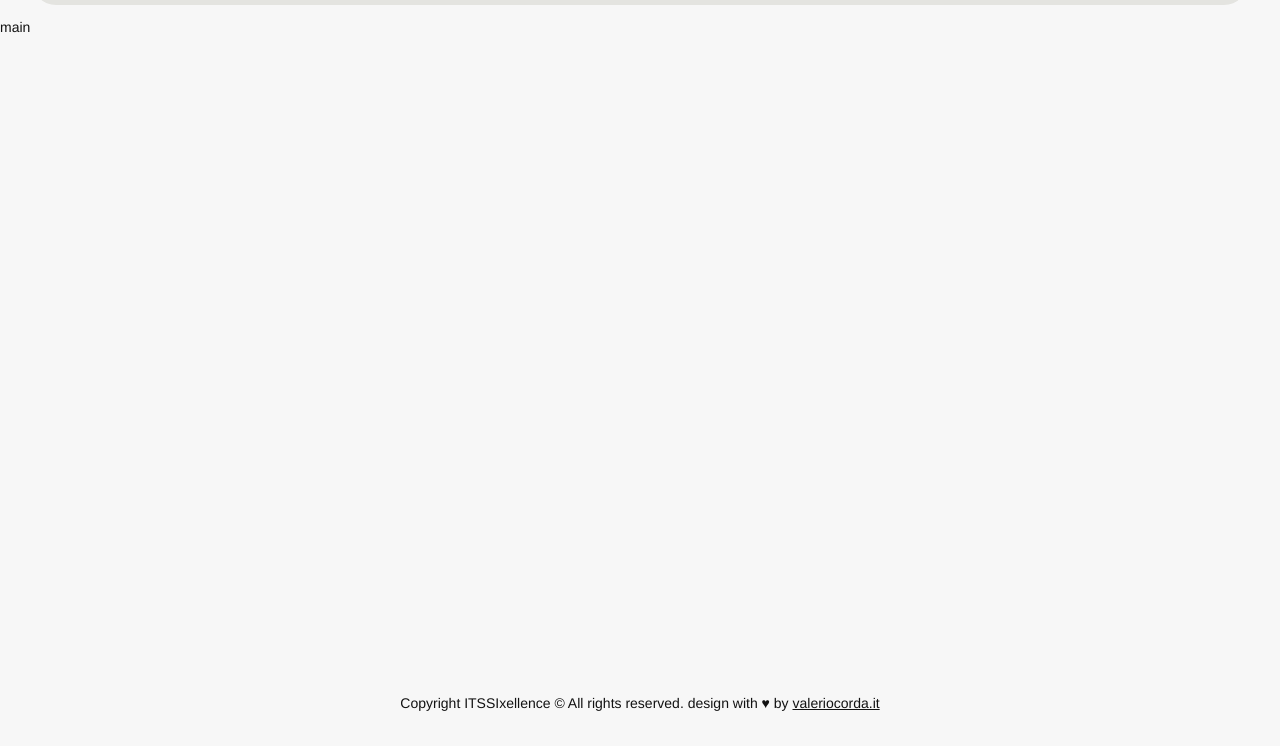
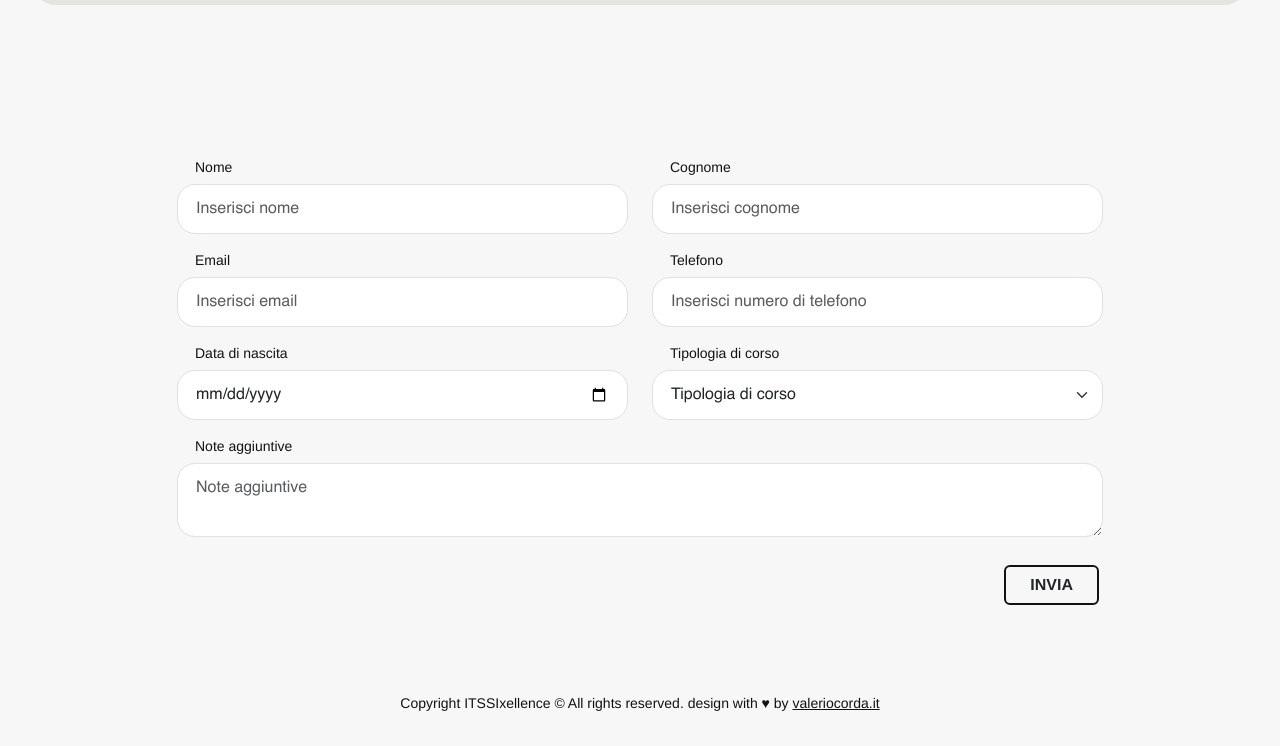
Before and after one commit to VALDEV05/gestionale_itssi, a plain HTML site: page index.html in a window 1280 px wide. Shown: the part 66-812 px from the top of the page. Drawn offline with nearby package versions, Linux system fonts and the light colour scheme.

Commit message:
complete structure form

```diff
--- a/assets/css/style.css
+++ b/assets/css/style.css
@@ -57,6 +57,24 @@ body {
   overflow-y: hidden;
   position: relative;
 }
+
+.btn-itssi {
+  border: 2px solid var(--black);
+  width: fit-content;
+  padding: 6px 24px;
+  text-transform: uppercase;
+  font-weight: 600;
+  margin-left: auto;
+  margin-top: 12px;
+  margin-right: 16px;
+  transition: all  ecubic-bezier(0.075, 0.82, 0.165, 1);
+}
+
+.btn-itssi:hover{
+   background-color: var(--black);
+   color: var(--nav-color);
+
+}
 /* ==========================================================================
    5.0 - Header
    ========================================================================== */
@@ -114,8 +132,21 @@ footer.site-footer {
   transform: translateX(-50%);
 }
 /* ==========================================================================
-  7.0 - HOME
+  7.0 - main
    ========================================================================== */
+   main.site-main{
+padding-top: 140px;
+   }
+main.site-main .container .row .col-md-10 form input,
+main.site-main .container .row .col-md-10 form select,
+main.site-main .container .row .col-md-10 form textarea {
+  padding: 12px 18px;
+  border-radius: 18px;
+}
+main.site-main .container .row .col-md-10 form label {
+  padding-left: 18px;
+  margin-bottom: 6px;
+}
 
 /* ==========================================================================
   -1 - Responsive
--- a/index.html
+++ b/index.html
@@ -69,10 +69,105 @@
       </nav>
     </header>
     <!-- /.site-header -->
-    <main class="site-main">main</main>
+    <main class="site-main">
+
+      <div class="container">
+        <div class="row">
+          <div class="col-md-12">
+          </div>
+          <div class="col-md-10 mx-auto">
+            <form id="datiUtenteForm">
+              <div class="row">
+                <div class="col">
+                  <label for="nome" class="form-label">Nome</label>
+                  <input
+                    type="text"
+                    class="form-control"
+                    placeholder="Inserisci nome"
+                    id="nome"
+                    aria-label="Inserisci nome"
+                    required
+                  />
+                </div>
+                <div class="col">
+                  <label for="cognome" class="form-label">Cognome</label>
+                  <input
+                    type="text"
+                    class="form-control"
+                    placeholder="Inserisci cognome"
+                    id="cognome"
+                    aria-label="Inserisci cognome"
+                    required
+                  />
+                </div>
+              </div>
+              <div class="row mt-3">
+                <div class="col">
+                  <label for="email" class="form-label">Email</label>
+                  <input
+                    type="email"
+                    class="form-control"
+                    placeholder="Inserisci email"
+                    id="email"
+                    aria-label="Inserisci email"
+                    required
+                  />
+                </div>
+                <div class="col">
+                  <label for="telefono" class="form-label">Telefono</label>
+                  <input
+                    type="tel"
+                    class="form-control"
+                    placeholder="Inserisci numero di telefono"
+                    id="telefono"
+                    aria-label="Inserisci numero di telefono"
+                    required
+                  />
+                </div>
+              </div>
+              <div class="row mt-3">
+                <div class="col">
+                  <label for="date" class="form-label">Data di nascita</label>
+                  <input
+                    type="date"
+                    class="form-control"
+                    placeholder="Inserisci data di nascita"
+                    id="dataNascita"
+                    aria-label="Inserisci data di nascita"
+                    required
+                  />
+                </div>
+                <div class="col">
+                   <label for="date" class="form-label">Tipologia di corso</label>
+                  <select
+                    class="form-select"
+                    aria-label="Tipologia di corso">
+                    <option selected>Tipologia di corso</option>
+                    <option value="wordpress">wordpress</option>
+                    <option value="java">java</option>
+                    <option value="cucina">cucina</option>
+                    <option value="gelateria">gelateria</option>
+                  </select>
+                </div>
+              </div>
+              <div class="row mt-3">
+                <div class="col">
+                  <label for="note">Note aggiuntive</label>
+                  <textarea id="note" class="form-control" placeholder="Note aggiuntive"></textarea>
+                </div>
+              </div>
+              <div class="row mt-3">
+                 <button type="submit" class="btn btn-itssi">Invia</button>
+              </div>
+            </form>
+          </div>
+        </div>
+      </div>
+    </main>
     <!-- /.site-main -->
     <footer class="site-footer">
-      Copyright ITSSIxellence © All rights reserved. design with &hearts; by <a href="https://valeriocorda.it">valeriocorda.it</a>
+      Copyright ITSSIxellence © All rights reserved. design with &hearts; by
+      <a href="https://valeriocorda.it">valeriocorda.it</a>
     </footer>
     <!-- /.site-footer -->
 
```
